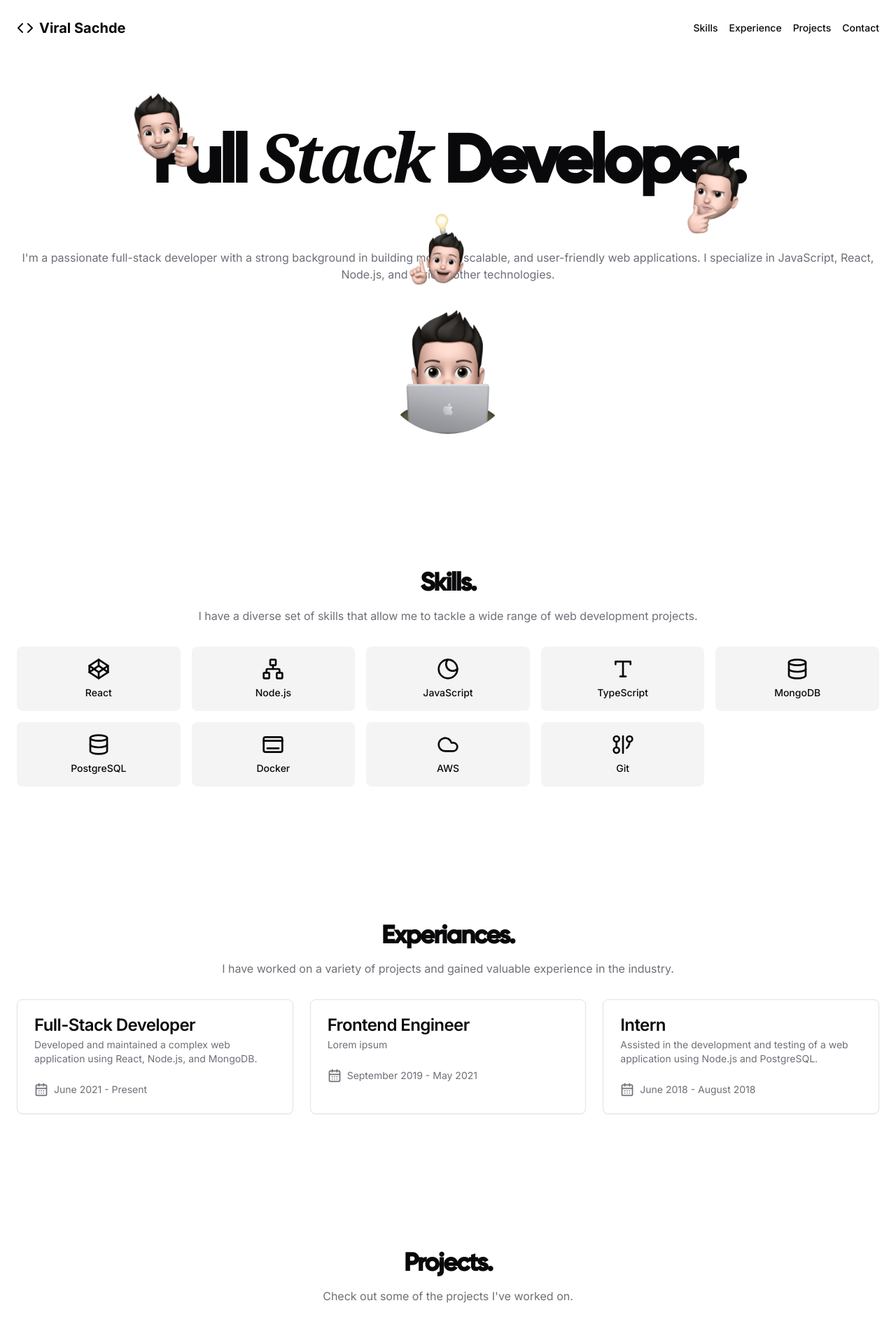
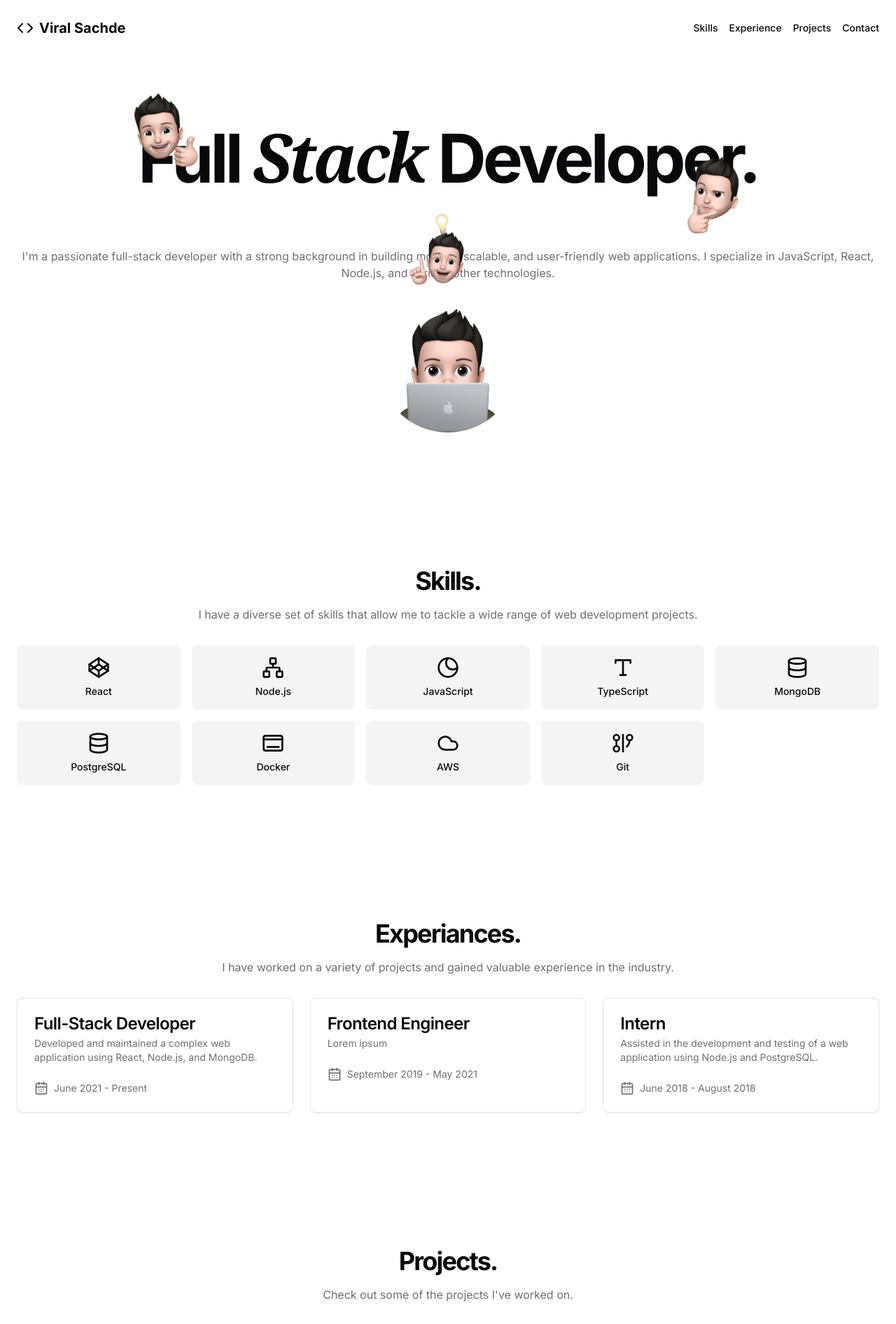
Before and after one commit to Viral-Sachde/viral-portfolio-new, a Next.js app: page / in a window 1280 px wide. Shown: the top 1892 px of the page at 70% size. Built offline with nearby package versions, Linux system fonts and the light colour scheme.

Commit message:
34 commit

```diff
--- a/app/page.tsx
+++ b/app/page.tsx
@@ -49,7 +49,7 @@ export default function Component() {
           <div className="grid gap-8  md:gap-16">
             <div className="space-y-4 text-center">
               <h1 className="text-5xl font-bold tracking-tighter sm:text-6xl md:text-8xl font-['', 'serif']">
-                <span className="font-['gilroy']">Full </span><span className="font-['denton','serif'] italic ">Stack </span><span className=" font-['gilroy','serif']">Developer.</span></h1>
+                <span className="">Full </span><span className="font-['denton','serif'] italic ">Stack </span><span className=" ">Developer.</span></h1>
               <div className="huhu-lala flex items-center text-center gap-4">
                 <div className="rounded-full p-2 text-xl  absolute top-[8%] left-[10%] sm:top-[15%] sm:left-[13%] md:top-[15%] md:left-[13%]">                <img src="/emoji/1.webp" width={125} height={125} alt="emoji" className="rounded-full h-20 w-20 sm:h-[125px] sm:w-[125px]" />
                 </div>
@@ -73,7 +73,7 @@ export default function Component() {
         </section>
         <section id="skills" className="container mx-auto py-12 px-4 md:py-24 md:px-6">
           <div className="space-y-4 text-center">
-            <h2 className="text-3xl font-bold tracking-tighter sm:text-4xl font-['gilroy']">Skills.</h2>
+            <h2 className="text-3xl font-bold tracking-tighter sm:text-4xl ">Skills.</h2>
             <p className="text-muted-foreground">
               I have a diverse set of skills that allow me to tackle a wide range of web development projects.
             </p>
@@ -119,7 +119,7 @@ export default function Component() {
         </section>
         <section id="experience" className="container mx-auto py-12 px-4 md:py-24 md:px-6">
           <div className="space-y-4 text-center">
-            <h2 className="text-3xl font-bold tracking-tighter sm:text-4xl font-['gilroy']">Experiances.</h2>
+            <h2 className="text-3xl font-bold tracking-tighter sm:text-4xl ">Experiances.</h2>
             <p className="text-muted-foreground">
               I have worked on a variety of projects and gained valuable experience in the industry.
             </p>
@@ -169,7 +169,7 @@ export default function Component() {
         </section>
         <section id="projects" className="container mx-auto py-12 px-4 md:py-24 md:px-6">
           <div className="space-y-4 text-center">
-            <h2 className="text-3xl font-bold tracking-tighter sm:text-4xl font-['gilroy']">Projects.</h2>
+            <h2 className="text-3xl font-bold tracking-tighter sm:text-4xl ">Projects.</h2>
             <p className="text-muted-foreground">Check out some of the projects I&apos;ve worked on.</p>
           </div>
           <div className="mt-8 grid grid-cols-1 gap-6 sm:grid-cols-2 lg:grid-cols-3">
@@ -285,7 +285,7 @@ export default function Component() {
         </section>
         <section id="resume" className="container mx-auto py-12 px-4 md:py-24 md:px-6">
           <div className="space-y-4 text-center">
-            <h2 className="text-3xl font-bold tracking-tighter sm:text-4xl font-['gilroy']">Get resume.</h2>
+            <h2 className="text-3xl font-bold tracking-tighter sm:text-4xl ">Get resume.</h2>
             <p className="text-muted-foreground">
               Feel free to reach out to me for any inquiries or collaboration opportunities.
             </p>
@@ -296,7 +296,7 @@ export default function Component() {
 
         <section id="contact" className="container mx-auto py-12 px-4 md:py-24 md:px-6">
           <div className="space-y-4 text-center">
-            <h2 className="text-3xl font-bold tracking-tighter sm:text-4xl font-['gilroy']">Get in touch.</h2>
+            <h2 className="text-3xl font-bold tracking-tighter sm:text-4xl ">Get in touch.</h2>
             <p className="text-muted-foreground">
               Feel free to reach out to me for any inquiries or collaboration opportunities.
             </p>
```
